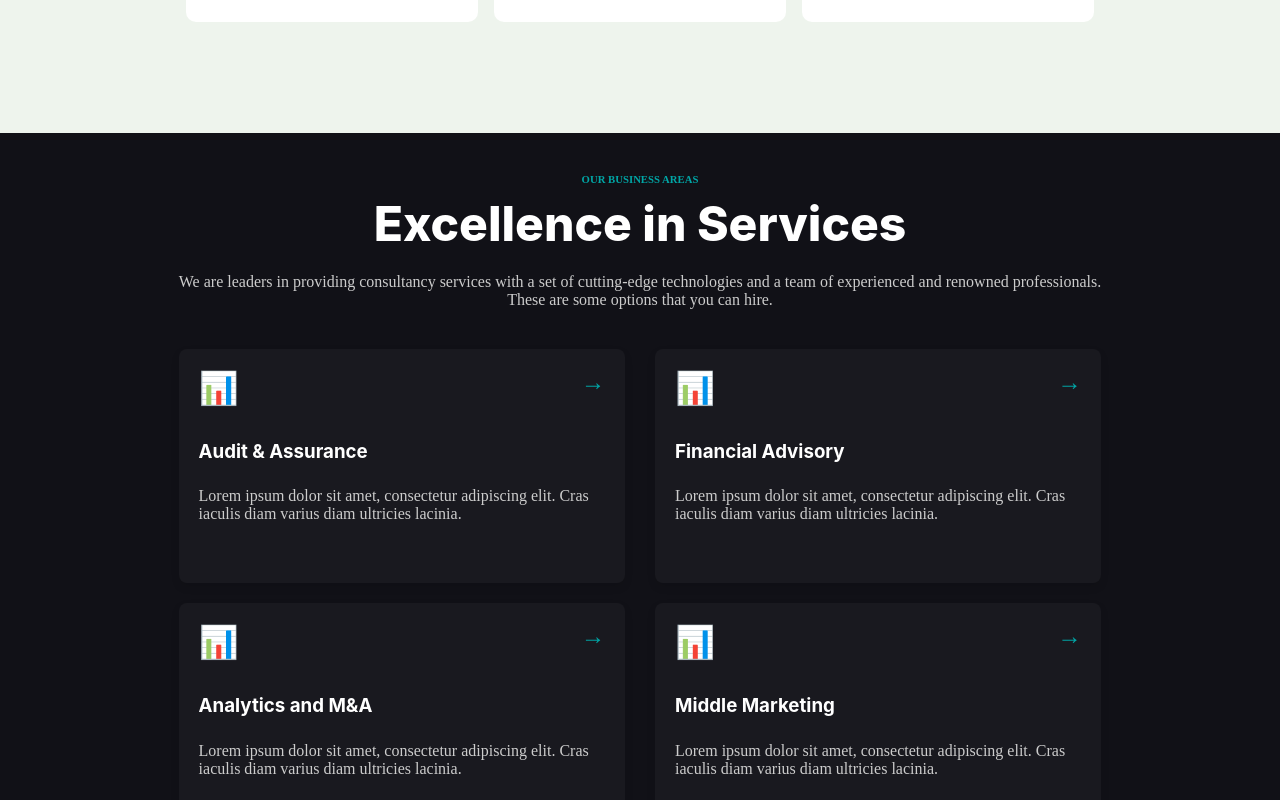
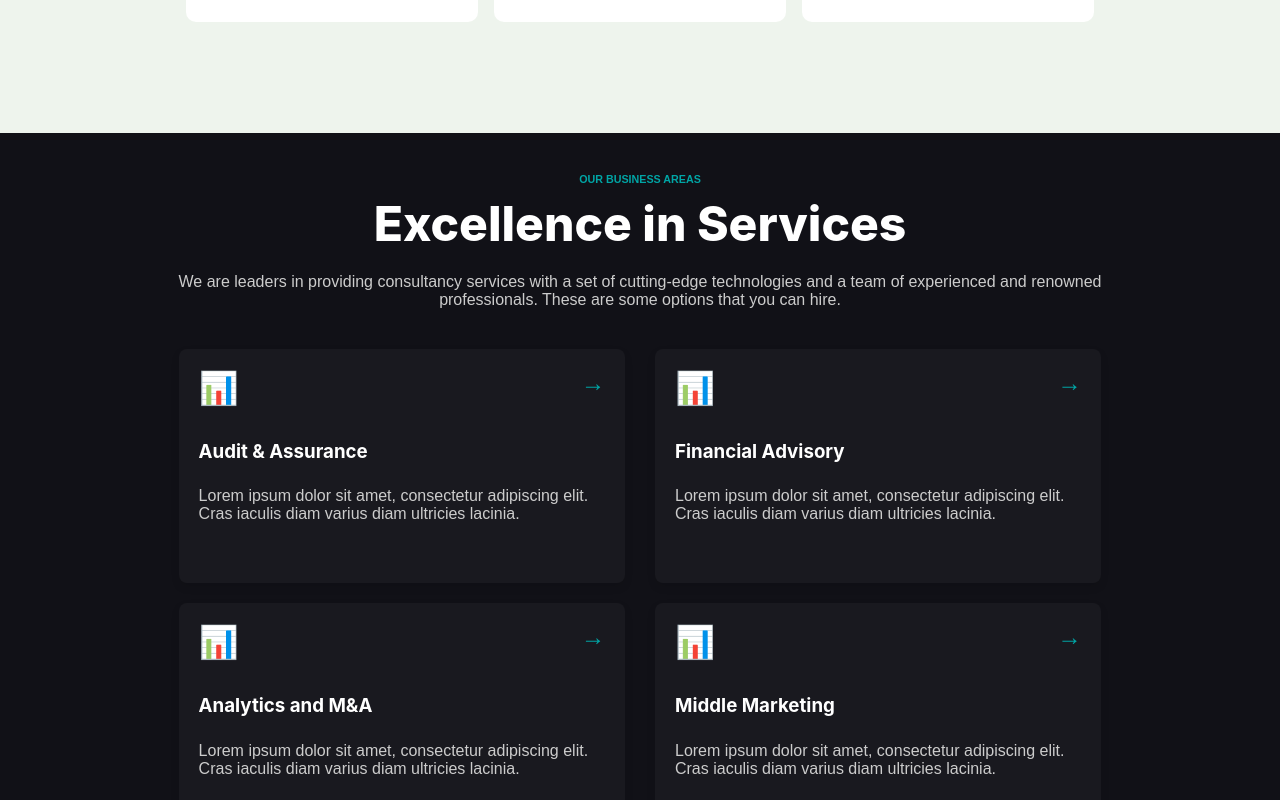
Before and after one commit to TommasoGalistu/proj-html-vuejs, a Vue app: page /services in a window 1280 px wide. Shown: the part 800-1600 px from the top of the page. Built offline with nearby package versions, Linux system fonts and the light colour scheme.

Commit message:
feat: change class card

```diff
--- a/src/page/serviceSection/BusinessAreas.vue
+++ b/src/page/serviceSection/BusinessAreas.vue
@@ -79,7 +79,7 @@ export default {
 <style lang="scss" scoped>
 @use "src/style/general.scss" as *;
 
-body {
+.services {
   font-family: Arial, sans-serif;
   background-color: #1a1a1a;
   color: #fff;
--- a/src/page/serviceSection/ItemCard.vue
+++ b/src/page/serviceSection/ItemCard.vue
@@ -10,7 +10,7 @@ export default {
     <div class="container">
       <!-- card human capital -->
       <div class="service-card">
-        <div class="icon"><i class="fas fa-user-group"></i></div>
+        <div class="icon"><i class="fa-solid fa-user-group"></i></div>
         <h2>Human Capital</h2>
         <p>
           Humanizing business: Harness the power of technology to improve the
```
